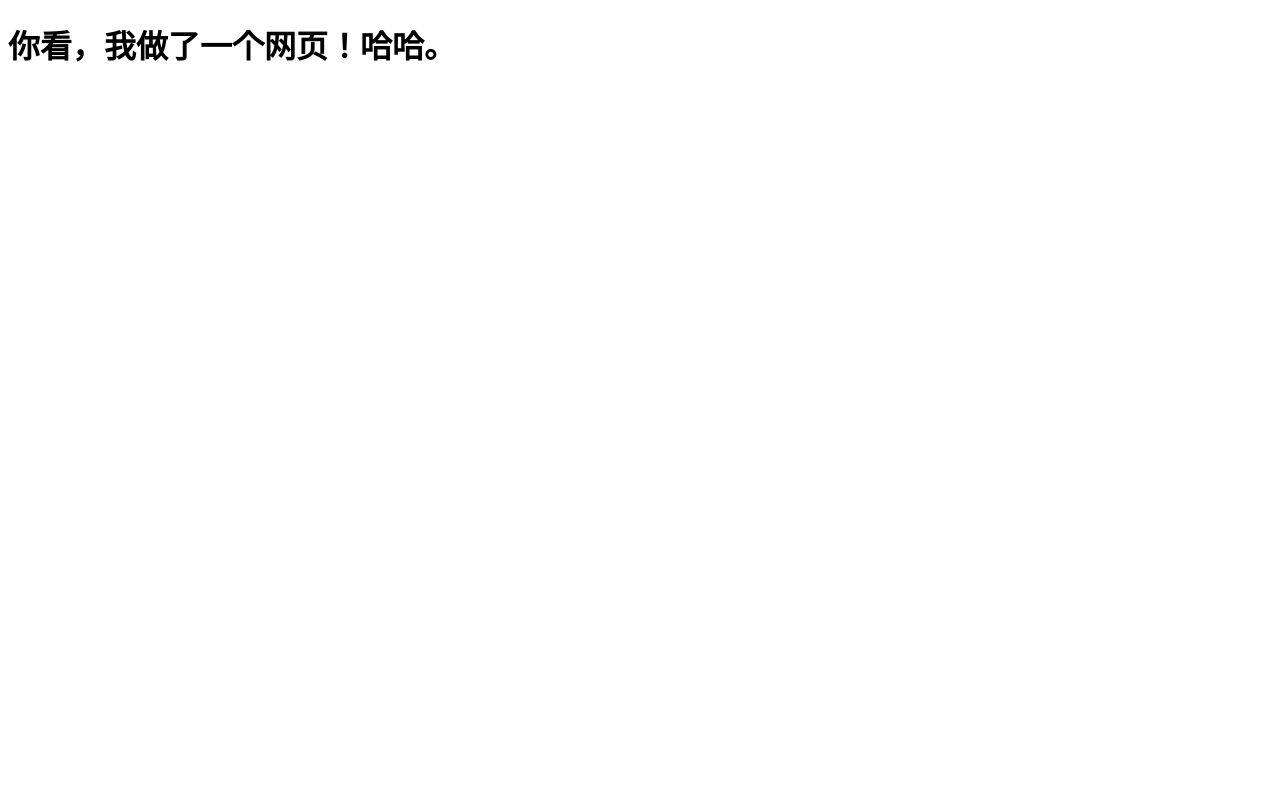
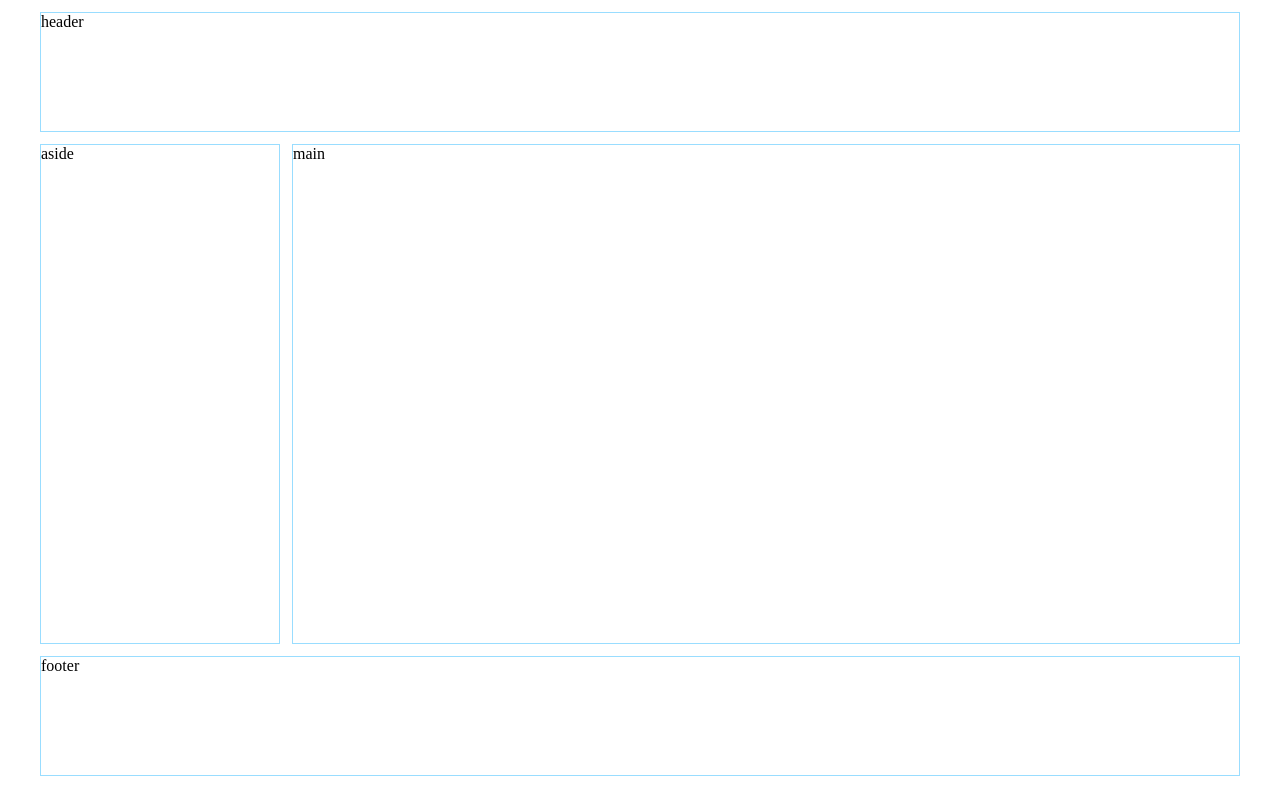
Before and after one commit to zptcweb/zptcweb.github.io, a plain HTML site: page index.html in a window 1280 px wide. Drawn offline with Linux system fonts and the light colour scheme.

Commit message:
20170412 change index.html

```diff
--- /dev/null
+++ b/css/layout.css
@@ -0,0 +1,38 @@
+*{
+	box-sizing: border-box;
+}
+
+body{
+	padding: 0;
+	margin: 0;
+}
+.clearfix::after{
+	content: "";
+	display: table;
+	clear: both;
+}
+#wrapper{
+	max-width: 1200px;
+	min-width: 800px;
+	margin: auto;
+}
+header,footer{
+	border: 1px solid #9df;
+	margin: 1% 0;
+	height: 120px;
+}
+aside,main{
+	border: 1px solid #9df;
+}
+section,aside,main{
+	min-height: 500px;
+}
+aside{
+	width: 20%;
+	margin-right: 0.5%;
+	float: left;
+}
+main{
+	width: 79%;
+	float: right;
+}
--- /dev/null
+++ b/css/layout2.css
@@ -0,0 +1,53 @@
+/*重置*/
+
+*{
+	box-sizing: border-box;
+}
+
+body{
+	padding: 0;
+	margin: 0;
+}
+.clearfix::after{
+	content: "";
+	display: table;
+	clear: both;
+}
+/*布局*/
+#wrapper{
+	max-width: 1200px;
+	min-width: 800px;
+	margin: auto;
+}
+header,footer{
+	border: 1px solid #9df;
+	margin: 1% 0;
+	height: 120px;
+}
+aside,main{
+	border: 1px solid #9df;
+}
+section,aside,main{
+	min-height: 500px;
+}
+aside{
+	width: 240px;
+	float: left;
+}
+main{
+	width: auto;
+	margin-left: 250px;
+}
+
+/*header*/
+header h1{
+	margin: 10px 14px;
+}
+header ul{
+	list-style-type: none;
+	margin: 30px 0 0 14px;
+	padding: 0;
+}
+header li{
+	float: left;
+}
--- a/index.html
+++ b/index.html
@@ -1,10 +1,25 @@
 <!DOCTYPE html>
 <html>
-<head>
-	<meta charset="UTF-8">
-	<title>我的网页</title>
-</head>
-<body>
-	<h1>你看，我做了一个网页！哈哈。</h1>
-</body>
+	<head>
+		<meta charset="utf-8" />
+		<title></title>
+		<link rel="stylesheet" type="text/css" href="css/layout.css"/>
+	</head>
+	<body>
+		<div id="wrapper">
+			<header>header</header>
+			<section id="content" class="clearfix">
+				<aside>aside</aside>
+				<main>main</main>
+			</section>
+			<footer>footer</footer>
+		</div>
+<!--
+	为什么要用容器
+		有些时候，一些内容可以归属为一块，并且可以有一些统一的样式
+
+	CSS里的百分比， 相对于父元素的宽度和高度而言的
+
+-->
+	</body>
 </html>
```
Also changed, not shown: index2.html (added, +35 -0 lines), 1 other file.
